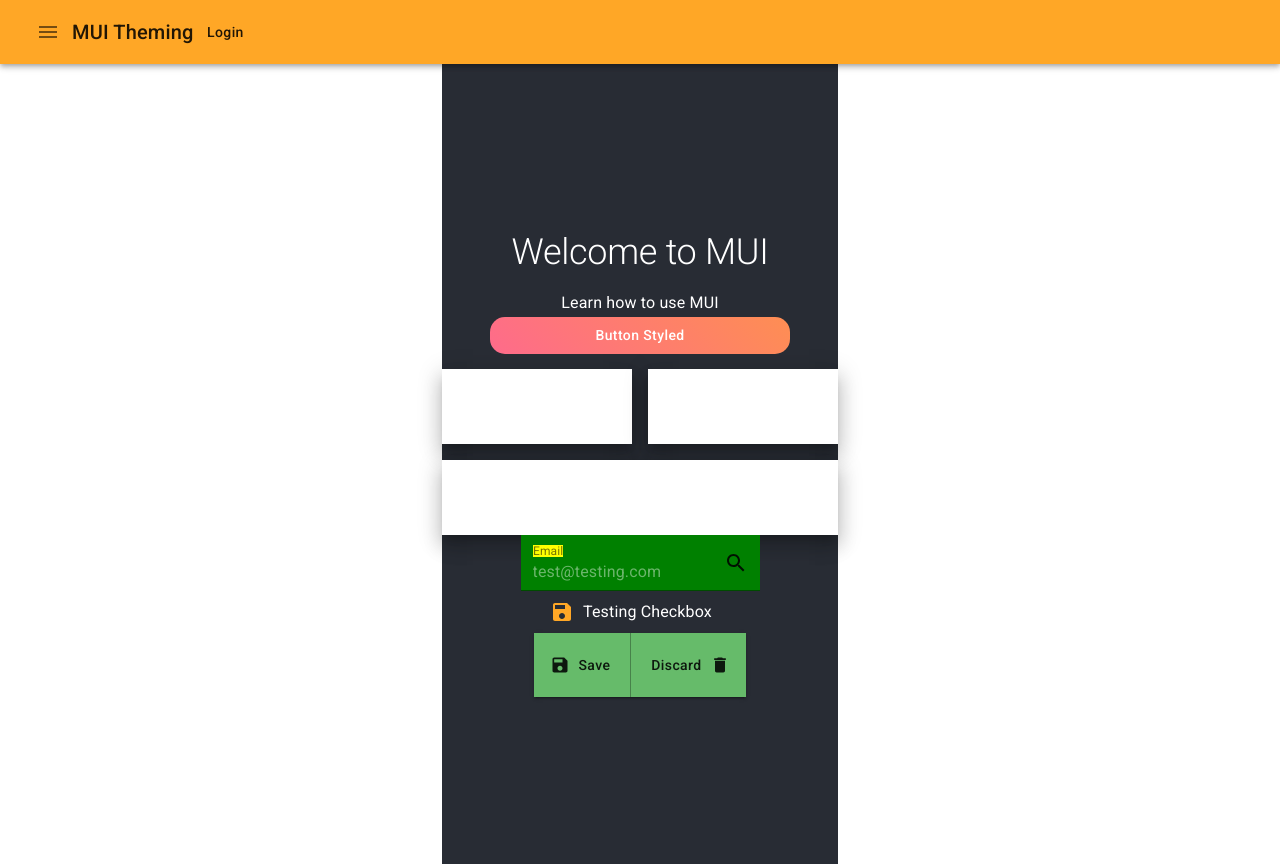
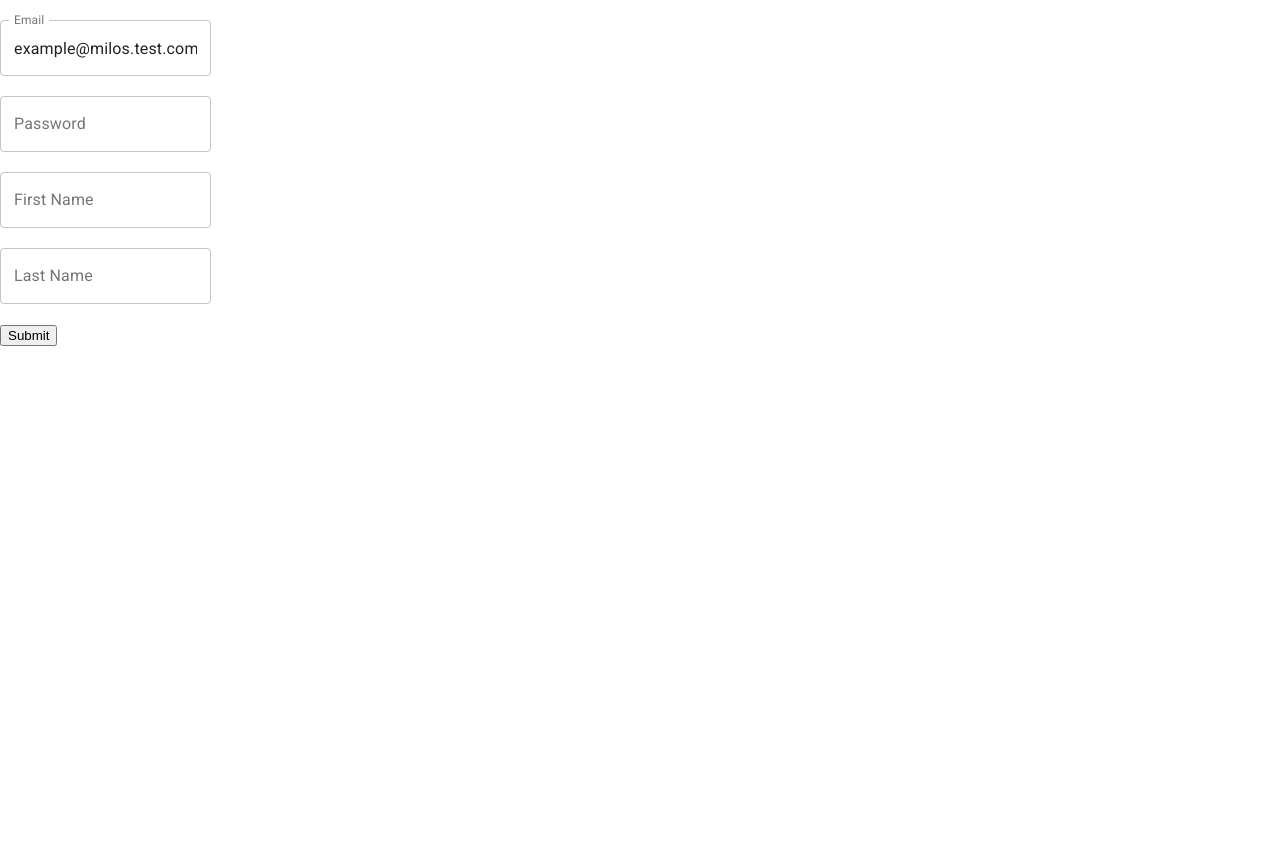
Before and after one commit to Cemalovic/react-material-ui4-with-typescript, a React (Create React App) app: page / in a window 1280 px wide. After the commit the page ends 800 px from the top, so only its background shows below. Built offline with nearby package versions, Linux system fonts and the light colour scheme.

Commit message:
Added and introduced React form hook

```diff
--- a/package.json
+++ b/package.json
@@ -16,6 +16,7 @@
     "axios": "^0.27.2",
     "react": "^18.1.0",
     "react-dom": "^18.1.0",
+    "react-hook-form": "^7.33.0",
     "react-redux": "^8.0.2",
     "react-router-dom": "^6.3.0",
     "react-scripts": "5.0.1",
--- a/src/App.css
+++ b/src/App.css
@@ -16,7 +16,8 @@
 }
 
 input {
-  color: white !important;
+  /* color: white !important; */
+  color: inherit;
 }
 
 @keyframes App-logo-spin {
--- a/src/App.tsx
+++ b/src/App.tsx
@@ -1,5 +1,7 @@
+import { FormProvider, SubmitHandler, useForm } from 'react-hook-form'
+
 import Typography from '@material-ui/core/Typography'
-// import CssBaseline from '@material-ui/core/CssBaseline'
+import CssBaseline from '@material-ui/core/CssBaseline'
 import TextField from '@material-ui/core/TextField'
 import Container from '@material-ui/core/Container'
 import Grid from '@material-ui/core/Grid'
@@ -12,14 +14,18 @@
 
 import { green, orange } from '@material-ui/core/colors'
 
-// import TabsComponent from './components/TabsComponent'
-// import CollapsibleTable from './components/CollapsibleTable'
-// import Cards from './components/Cards'
-// import Footer from './components/Footer'
+import TabsComponent from './components/TabsComponent'
+import CollapsibleTable from './components/CollapsibleTable'
+import Cards from './components/Cards'
+import Footer from './components/Footer'
 import Header from './components/Header'
 import ButtonGroupComponent from './components/ButtonGroup'
 import CheckboxExample from './components/CheckboxComponent'
 import ButtonStyled from './components/ButtonStyled'
+import SubComponent1 from './components/SubComponent1'
+import SubComponent2 from './components/SubComponent2'
+
+import { IFormInputs } from './modules/IFormInputs'
 
 import './App.css'
 
@@ -92,62 +98,94 @@
     }
   })
 
+  const methods = useForm<IFormInputs>()
+
+  const {
+    register,
+    handleSubmit,
+    watch,
+    control,
+    formState: { errors }
+  } = methods
+
+  const formSubmitHandler: SubmitHandler<IFormInputs> = (data: IFormInputs) => {
+    console.log('form data is', data)
+  }
+
+  console.log('errors object', errors)
+  console.log('watching email variable', watch('email'))
+
   return (
-    <ThemeProvider theme={theme}>
-      <Header />
-      <Container maxWidth='xs'>
-        <div className='App'>
-          <header className='App-header'>
-            {/* <img src={logo} className='App-logo' alt='logo' /> */}
-            {/* <CollapsibleTable />
-            <TabsComponent /> */}
+    <>
+      <br />
+      <FormProvider {...methods}>
+        <form onSubmit={handleSubmit(formSubmitHandler)}>
+          <SubComponent1 />
+          <br />
+          <br />
+          <SubComponent2 />
+          <br />
+          <br />
+          <input type='submit' />
+        </form>
+      </FormProvider>
+    </>
 
-            <Typography variant='h2' component='div'>
-              Welcome to MUI
-            </Typography>
+    // <ThemeProvider theme={theme}>
+    //   <Header />
+    //   <Container maxWidth='xs'>
+    //     <div className='App'>
+    //       <header className='App-header'>
+    //         {/* <img src={logo} className='App-logo' alt='logo' /> */}
+    //         {/* <CollapsibleTable />
+    //         <TabsComponent /> */}
 
-            <Typography variant='subtitle1'>Learn how to use MUI</Typography>
+    //         <Typography variant='h2' component='div'>
+    //           Welcome to MUI
+    //         </Typography>
 
-            <ButtonStyled />
+    //         <Typography variant='subtitle1'>Learn how to use MUI</Typography>
 
-            <Grid container spacing={2} justifyContent='center'>
-              <Grid item xs={3} sm={6}>
-                <Paper style={{ height: 75, width: '100%' }} />
-              </Grid>
+    //         <ButtonStyled />
 
-              <Grid item xs={3} sm={6}>
-                <Paper style={{ height: 75, width: '100%' }} />
-              </Grid>
+    //         <Grid container spacing={2} justifyContent='center'>
+    //           <Grid item xs={3} sm={6}>
+    //             <Paper style={{ height: 75, width: '100%' }} />
+    //           </Grid>
 
-              <Grid item xs={3} lg={12}>
-                <Paper style={{ height: 75, width: '100%' }} />
-              </Grid>
-            </Grid>
+    //           <Grid item xs={3} sm={6}>
+    //             <Paper style={{ height: 75, width: '100%' }} />
+    //           </Grid>
 
-            <TextField
-              color='secondary'
-              // type='date'
-              // type='time'
-              type='email'
-              // label='Time'
-              label='Email'
-              placeholder='test@testing.com'
-              InputProps={{
-                endAdornment: (
-                  <InputAdornment position='end'>
-                    <SearchIcon />
-                  </InputAdornment>
-                )
-              }}
-            />
+    //           <Grid item xs={3} lg={12}>
+    //             <Paper style={{ height: 75, width: '100%' }} />
+    //           </Grid>
+    //         </Grid>
 
-            <CheckboxExample />
+    //         <TextField
+    //           color='secondary'
+    //           // type='date'
+    //           // type='time'
+    //           type='email'
+    //           // label='Time'
+    //           label='Email'
+    //           placeholder='test@testing.com'
+    //           InputProps={{
+    //             endAdornment: (
+    //               <InputAdornment position='end'>
+    //                 <SearchIcon />
+    //               </InputAdornment>
+    //             )
+    //           }}
+    //         />
 
-            <ButtonGroupComponent />
-          </header>
-        </div>
-      </Container>
-    </ThemeProvider>
+    //         <CheckboxExample />
+
+    //         <ButtonGroupComponent />
+    //       </header>
+    //     </div>
+    //   </Container>
+    // </ThemeProvider>
 
     // <>
     //   <CssBaseline />
--- /dev/null
+++ b/src/components/SubComponent1.tsx
@@ -0,0 +1,47 @@
+import React, { FC } from 'react'
+import { TextField } from '@material-ui/core'
+import { Controller, useFormContext } from 'react-hook-form'
+
+const SubComponent1: FC = () => {
+  const {
+    control,
+    formState: { errors }
+  } = useFormContext()
+
+  return (
+    <>
+      <Controller
+        name='email'
+        control={control}
+        defaultValue='example@milos.test.com'
+        render={({ field }) => (
+          <TextField
+            {...field}
+            type='email'
+            label='Email'
+            variant='outlined'
+            error={!!errors.email}
+          />
+        )}
+      />
+      <br />
+      <br />
+      <Controller
+        name='password'
+        control={control}
+        defaultValue=''
+        render={({ field }) => (
+          <TextField
+            {...field}
+            type='password'
+            label='Password'
+            variant='outlined'
+            error={!!errors.password}
+          />
+        )}
+      />
+    </>
+  )
+}
+
+export default SubComponent1
--- /dev/null
+++ b/src/components/SubComponent2.tsx
@@ -0,0 +1,45 @@
+import React, { FC } from 'react'
+import { TextField } from '@material-ui/core'
+import { Controller, useFormContext } from 'react-hook-form'
+
+const SubComponent2: FC = () => {
+  const {
+    control,
+    formState: { errors }
+  } = useFormContext()
+
+  return (
+    <>
+      <Controller
+        name='firstName'
+        control={control}
+        defaultValue=''
+        render={({ field }) => (
+          <TextField
+            {...field}
+            label='First Name'
+            variant='outlined'
+            error={!!errors.email}
+          />
+        )}
+      />
+      <br />
+      <br />
+      <Controller
+        name='lastName'
+        control={control}
+        defaultValue=''
+        render={({ field }) => (
+          <TextField
+            {...field}
+            label='Last Name'
+            variant='outlined'
+            error={!!errors.password}
+          />
+        )}
+      />
+    </>
+  )
+}
+
+export default SubComponent2
--- /dev/null
+++ b/src/modules/IFormInputs.ts
@@ -0,0 +1,6 @@
+export interface IFormInputs {
+  email: string
+  password: string
+  firstName: string
+  lastName: string
+}
```
Also changed, not shown: 1 other file (tests, documents, lock files or other folders).
